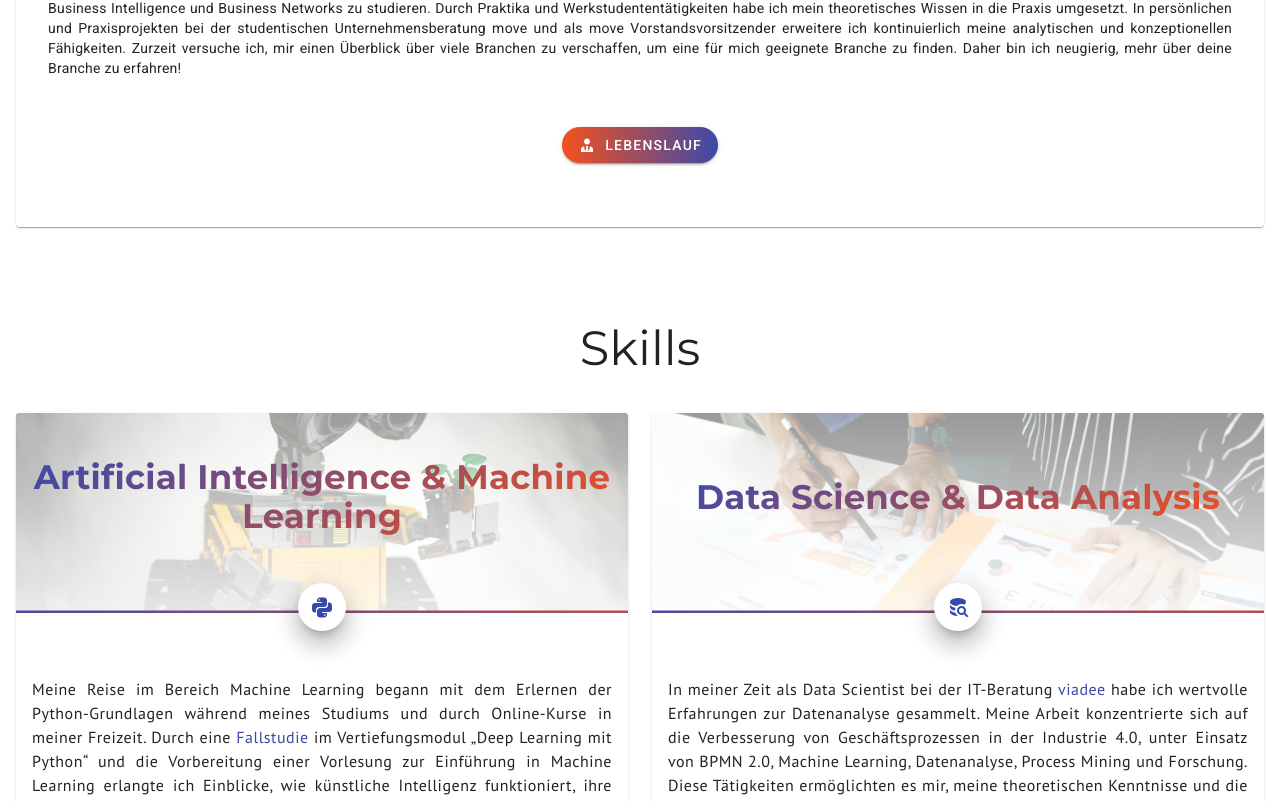
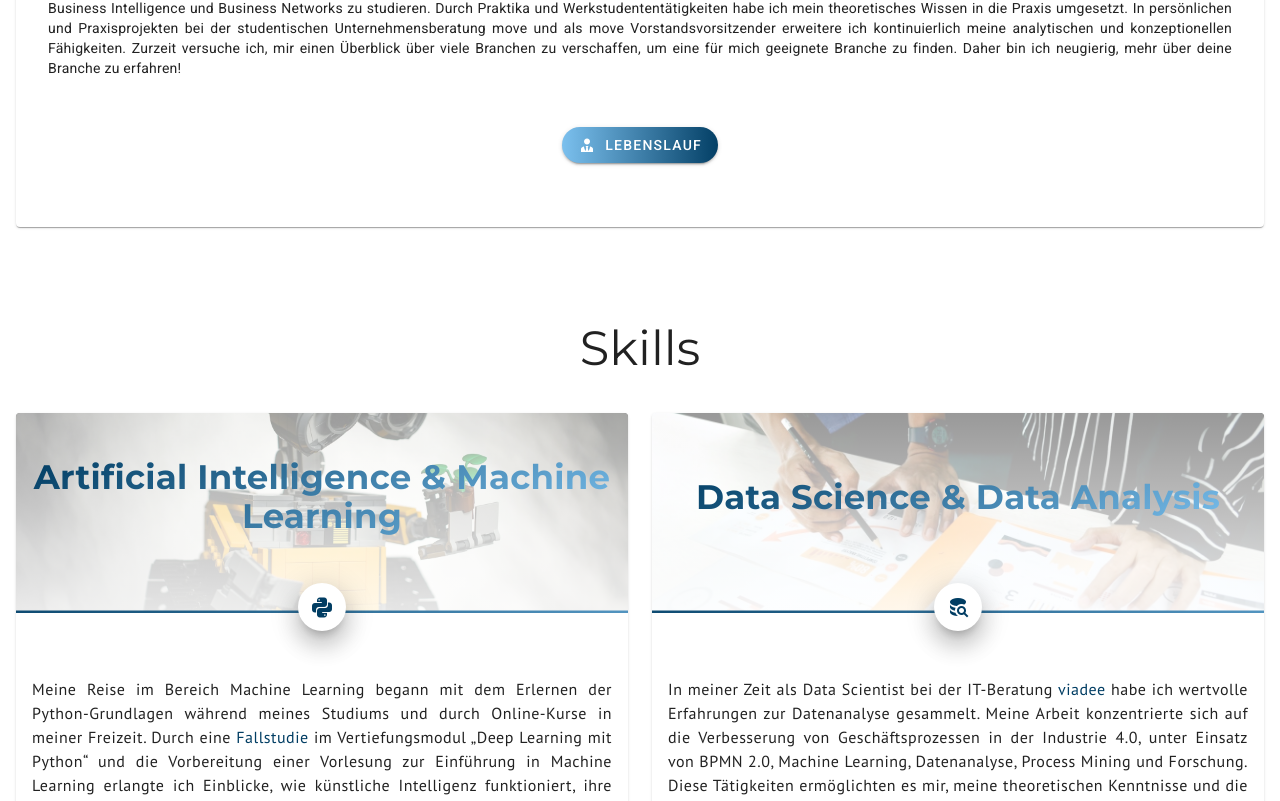
Before and after one commit to lgiesen/portfolio-3, a Vue app: page / in a window 1280 px wide. Shown: the part 999-1800 px from the top of the page. Built offline with nearby package versions, Linux system fonts and the light colour scheme.

Commit message:
:art: change colors to blue

```diff
--- a/src/plugins/vuetify.ts
+++ b/src/plugins/vuetify.ts
@@ -8,27 +8,21 @@ const lightTheme: ThemeDefinition = {
   dark: false,
   colors: {
     // Blue
-    primary: "#3949ab",
-    primaryLight: "#6f74dd",
-    primaryDark: "#00227b",
-    link: "#061437",
+    primary: "#013D63",
+    primaryLight: "#7BC0EE",
+    // primaryDark: "#052545",
+    link: "#052545",
     // Orange
-    secondary: "#f4511e",
+    secondary: "#7BC0EE",
     secondaryLight: "#ff844c",
-    secondaryDark: "#b91400",
-    // Complementary Sand (unused)
-    complementary: "#b99821",
-    // Purple
-    triadicFirst: "#9c39ab",
-    // Bordeaux Red
-    triadicSecond: "#ab3948",
-    // Text and Background
+    secondaryDark: "#043E38",
+    // accent: "#016358",
     text: "#3e3e3e",
     background: "#ffffff",
     btnColor: "#ffffff",
     // Home Hero Area
-    heroGradientBackgroundLeft: "#3949ab",
-    heroGradientBackgroundRight: "#f4511e",
+    heroGradientBackgroundLeft: "#7BC0EE",
+    heroGradientBackgroundRight: "#013D63",
     // Alerts
     success: "#34c759",
     warning: "#ff954f",
@@ -40,21 +34,18 @@ const darkTheme: ThemeDefinition = {
   dark: true,
   colors: {
     // Blue
-    primary: "#9fa8da",
-    primaryLight: "#d1d9ff",
-    primaryDark: "#6f79a8",
+    primary: "#7BC0EE",
+    // primaryLight: "#d1d9ff",
+    // primaryDark: "#6f79a8",
     // Orange
-    secondary: "#ffab91",
-    secondaryLight: "#ffddc1",
-    secondaryDark: "#c97b63",
-    // Light Purple
-    triadicFirst: "#d19fda",
-    // Light Bordeaux Red
-    triadicSecond: "#da9fa8",
+    secondary: "#dff0fa",
+    // secondaryLight: "#ffddc1",
+    // secondaryDark: "#c97b63",
     // Button and Background
     btnColor: "#121212",
-    heroGradientBackgroundLeft: "#383838",
-    heroGradientBackgroundRight: "#121212",
+    // TODO: MAKE IT DARKER
+    heroGradientBackgroundLeft: "#7BC0EE",
+    heroGradientBackgroundRight: "#052545",
     // Google Material Design Dark Theme Guidelines
     background: "#121212",
     backgroundLight: "#383838",
```
